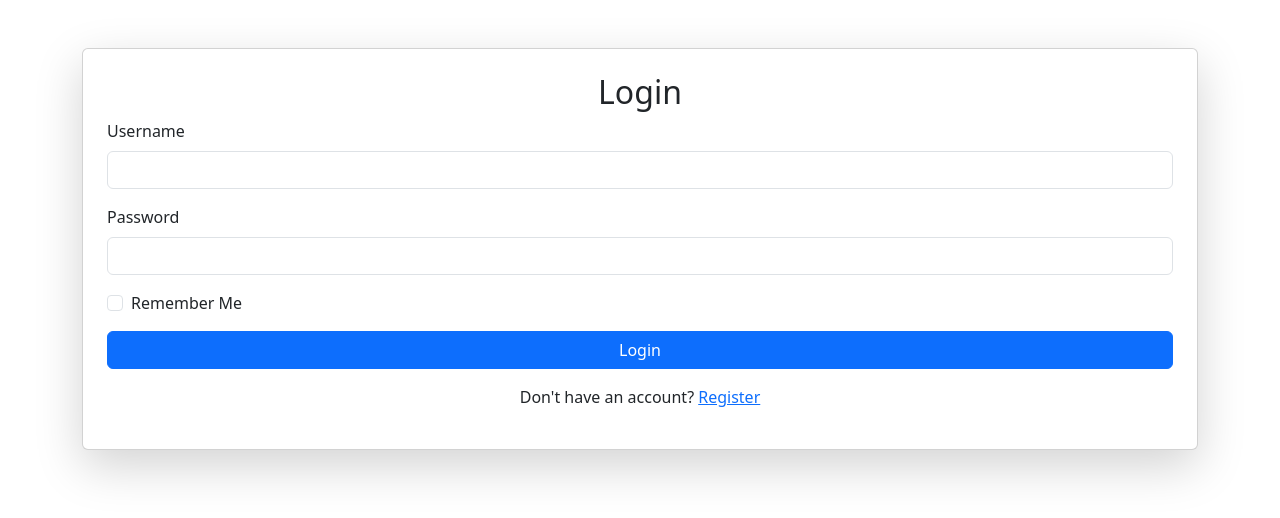
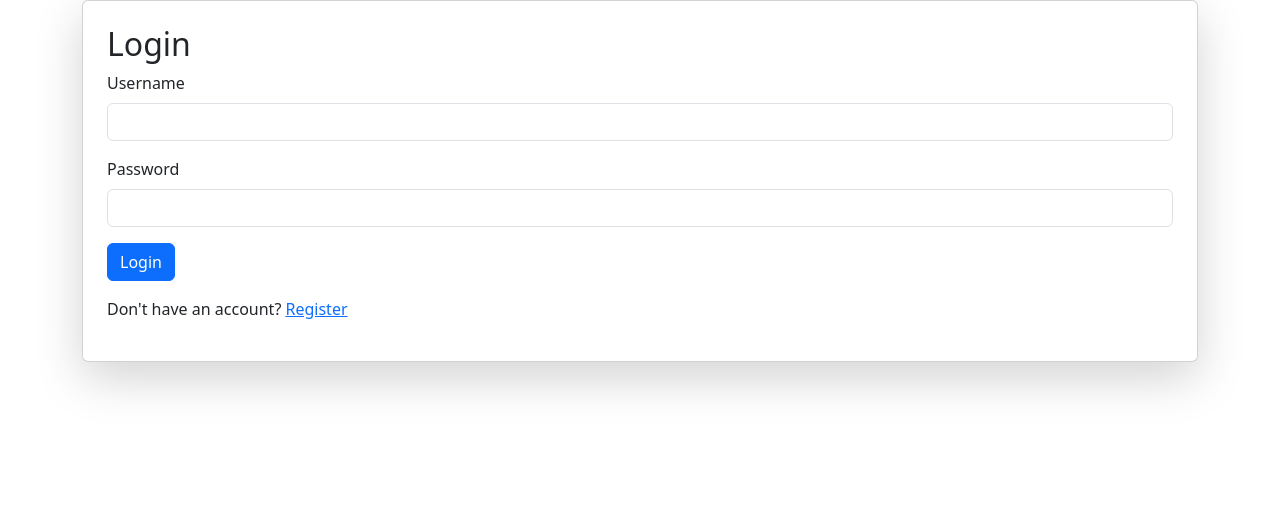
Before and after one commit to sampadapansare/truescreen, a Flask app: page /login in a window 1280 px wide. Shown: the top 518 px of the page. Run offline with Flask 3, Linux system fonts and the light colour scheme.

Commit message:
login.html

```diff
--- a/templates/login.html
+++ b/templates/login.html
@@ -7,9 +7,9 @@
   <link rel="stylesheet" href="{{ url_for('static', filename='style.css') }}">
 </head>
 <body>
-  <div class="container mt-5">
+  <div class="container">
     <div class="card p-4 shadow-lg">
-      <h2 class="text-center">Login</h2>
+      <h2>Login</h2>
 
       <!-- Flash Messages -->
       {% with messages = get_flashed_messages(with_categories=true) %}
@@ -32,12 +32,8 @@
           <label for="password" class="form-label">Password</label>
           <input type="password" id="password" name="password" class="form-control" required>
         </div>
-        <div class="form-check mb-3">
-          <input class="form-check-input" type="checkbox" id="remember" name="remember">
-          <label class="form-check-label" for="remember">Remember Me</label>
-        </div>
-        <button type="submit" class="btn btn-primary w-100">Login</button>
-        <p class="mt-3 text-center">Don't have an account? <a href="{{ url_for('register') }}">Register</a></p>
+        <button type="submit" class="btn btn-primary">Login</button>
+        <p class="mt-3">Don't have an account? <a href="{{ url_for('register') }}">Register</a></p>
       </form>
     </div>
   </div>
```
